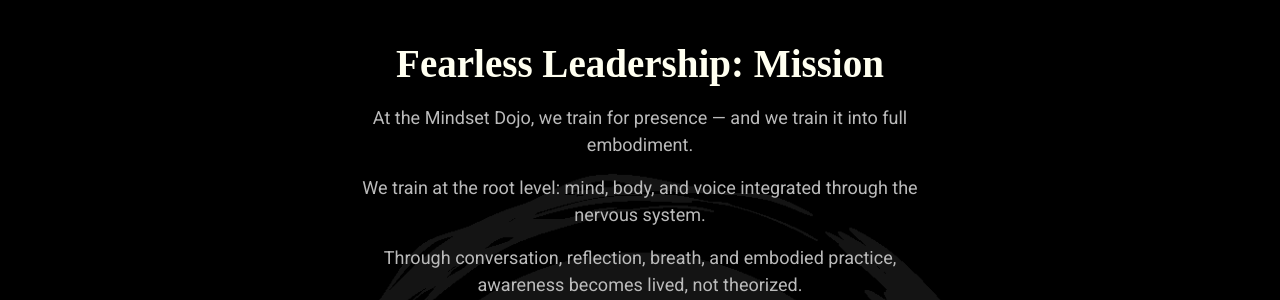
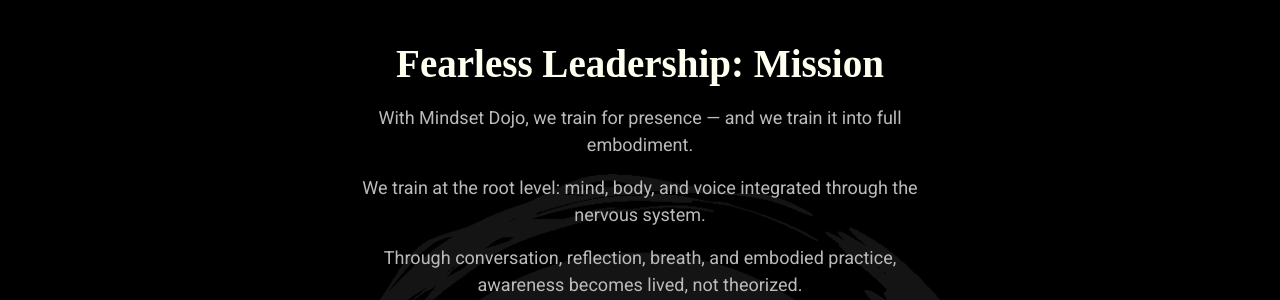
Before and after one commit to mindset-dojo/mindset-dojo.github.io, a Jekyll site: the page built from mission.md, in a window 1280 px wide and 900 px high, scrolled down 661 px. Shown: the part 153-453 px from the top of the window. Built offline with Jekyll 4.4.1, drawn with Linux system fonts in a browser that asks for light colours; some web fonts are replaced.

Commit message:
fix: typo

```diff
--- a/_data/sections/mission.yaml
+++ b/_data/sections/mission.yaml
@@ -19,7 +19,7 @@
     data:
       label: "Fearless Leadership: Mission"
       items:
-        - "At the Mindset Dojo, we train for presence — and we train it into full embodiment."
+        - "With Mindset Dojo, we train for presence — and we train it into full embodiment."
         - "We train at the root level: mind, body, and voice integrated through the nervous system."
         - "Through conversation, reflection, breath, and embodied practice, awareness becomes lived, not theorized."
         - "The whole tree begins to move as one — steady under pressure, responsive in flow."
```
